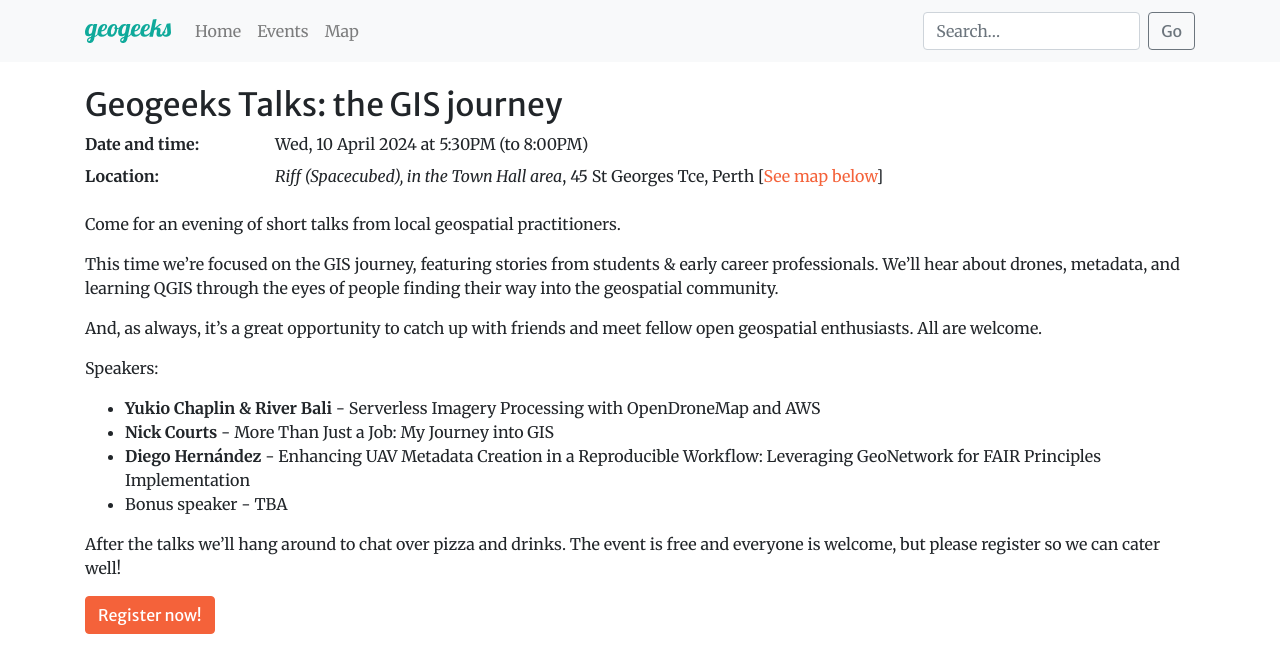
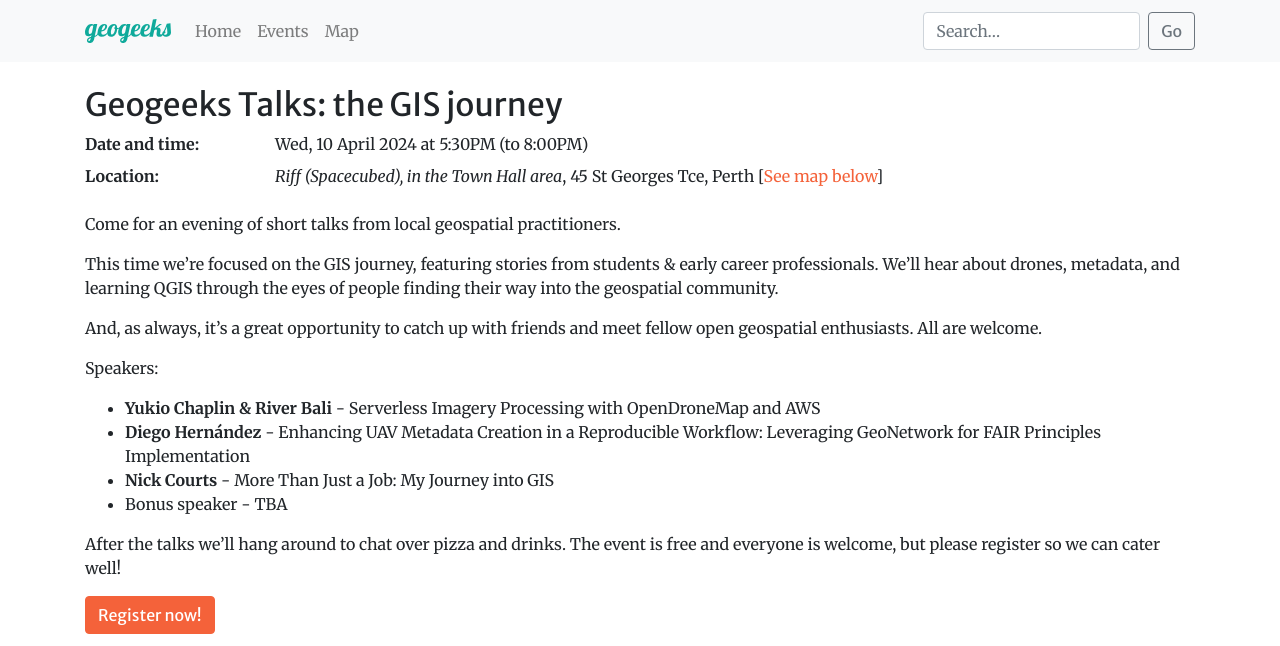
Before and after one commit to geogeeks-au/geogeeks-au.github.io, a Jekyll site: the page built from 2024/0410_gis-journey.md, in a window 1280 px wide, cut to the strip 0-646 px from the top of the page. Built offline with Jekyll 4.4.1, drawn with Linux system fonts in a browser that asks for light colours; comment, search, counter and statistics services are not loaded.

Commit message:
re-order talks

```diff
--- a/2024/0410_gis-journey.md
+++ b/2024/0410_gis-journey.md
@@ -22,8 +22,8 @@
 Speakers:
 
 - **Yukio Chaplin & River Bali** - Serverless Imagery Processing with OpenDroneMap and AWS
+- **Diego Hernández** - Enhancing UAV Metadata Creation in a Reproducible Workflow: Leveraging GeoNetwork for FAIR Principles Implementation
 - **Nick Courts** - More Than Just a Job: My Journey into GIS
-- **Diego Hernández** - Enhancing UAV Metadata Creation in a Reproducible Workflow: Leveraging GeoNetwork for FAIR Principles Implementation
 - Bonus speaker - TBA
 
 After the talks we'll hang around to chat over pizza and drinks. The event is free and everyone is welcome, but please register so we can cater well!
```
